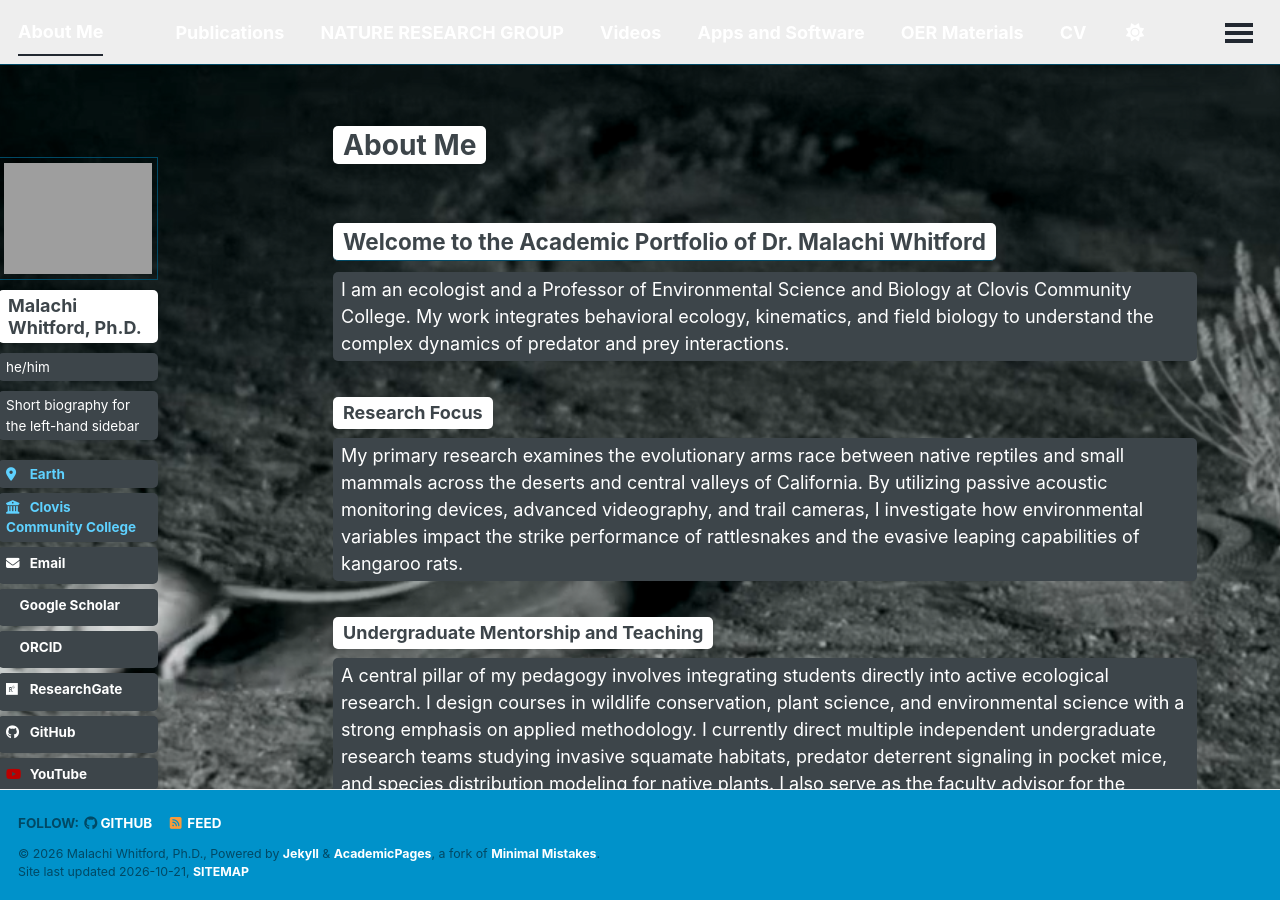
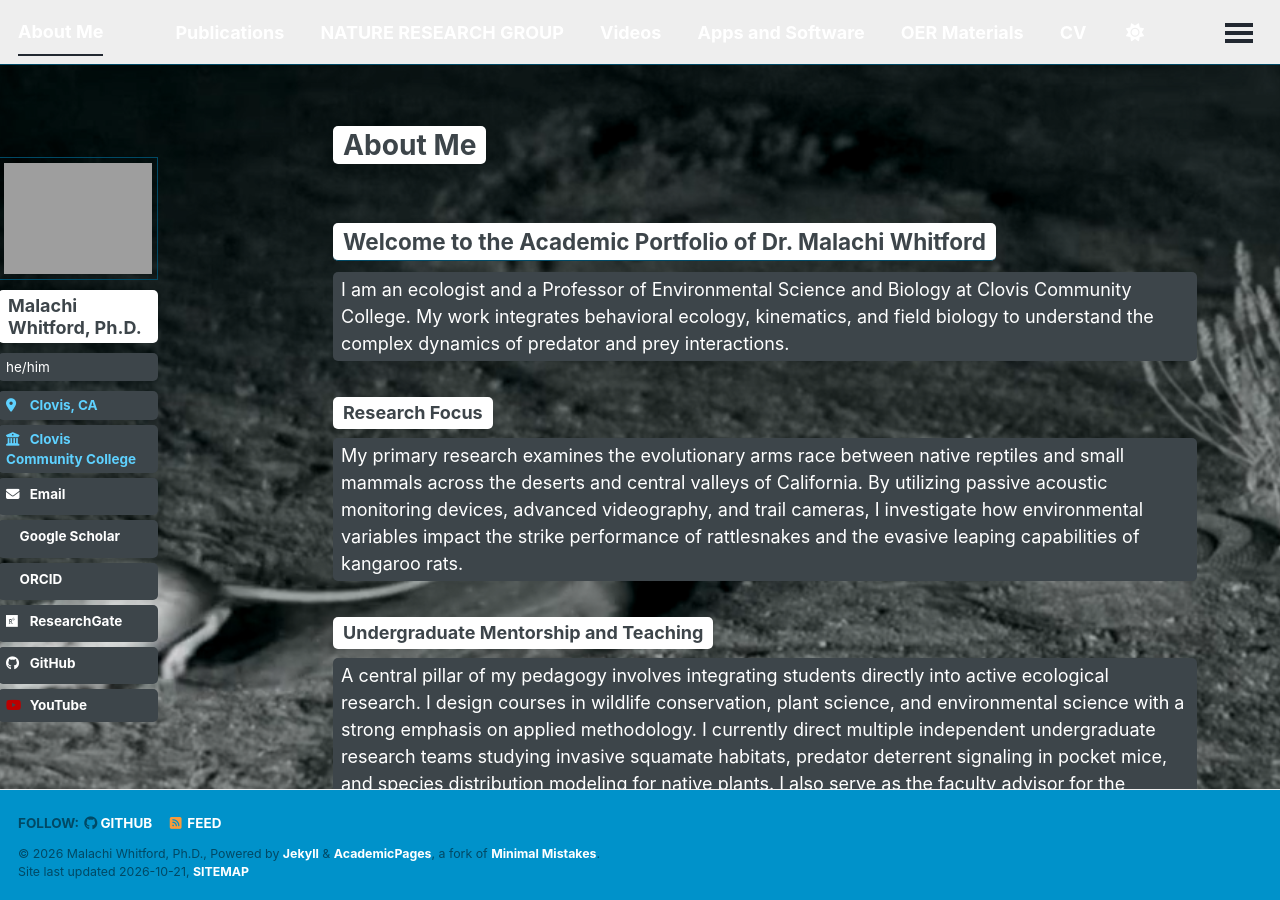
Before and after one commit to malachi-whitford/malachi-whitford.github.io, a Jekyll site: the page built from _pages/about.md, in a window 1280 px wide and 900 px high. Built offline with Jekyll 4.4.1, drawn with Linux system fonts in a browser that asks for light colours; a style sheet for code colours, icons or effects is not loaded.

Commit message:
Update _config.yml

```diff
--- a/_config.yml
+++ b/_config.yml
@@ -26,24 +26,24 @@
   avatar           : "profile2.jpg"
   name             : "Malachi Whitford, Ph.D."
   pronouns         : "he/him"
-  bio              : "Short biography for the left-hand sidebar"
-  location         : "Earth"
+#  bio              : "Short biography for the left-hand sidebar"
+  location         : "Clovis, CA"
   employer         : "Clovis Community College"
-  uri              : # URL
+#  uri              : # URL
   email            : "MalachiWhitford@Gmail.com"
 
   # Academic websites
-  academia         : # URL
-  arxiv            : # URL - Update with the correct link to your profile
+#  academia         : # URL
+ # arxiv            : # URL - Update with the correct link to your profile
   googlescholar    : "https://scholar.google.com/citations?user=fqDMcoMAAAAJ&hl=en&oi=ao"
-  inspire-hep      : # URL
-  impactstory      : # URL
+  #inspire-hep      : # URL
+  #impactstory      : # URL
   orcid            : "https://orcid.org/0000-0003-2516-2607"
-  semantic         : # URL
-  ssrn             : # URL
-  pubmed           :
+  #semantic         : # URL
+  #ssrn             : # URL
+  #pubmed           :
   researchgate     : "https://www.researchgate.net/profile/Malachi-Whitford?ev=hdr_xprf"
-  scopus           : # URL
+  #scopus           : # URL
   zotero           : # URL
 
 
```
